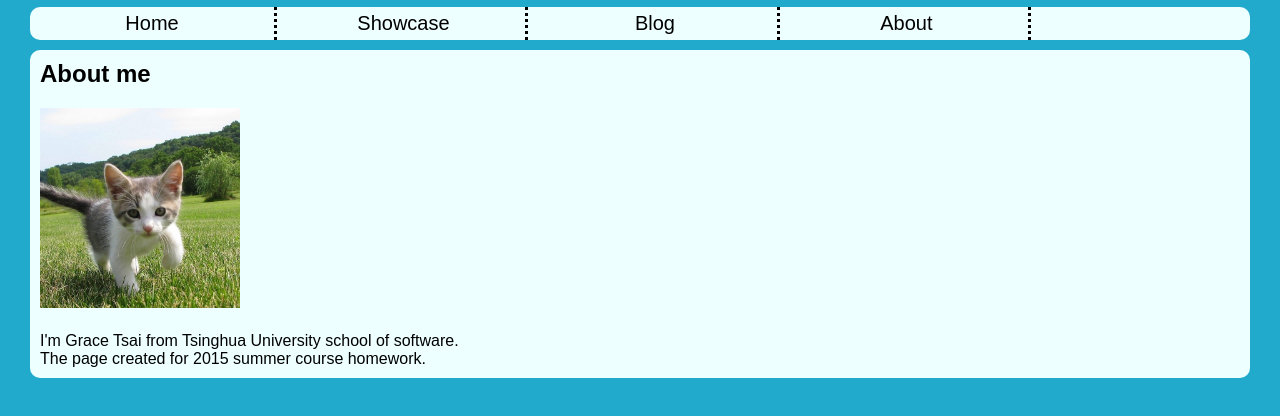
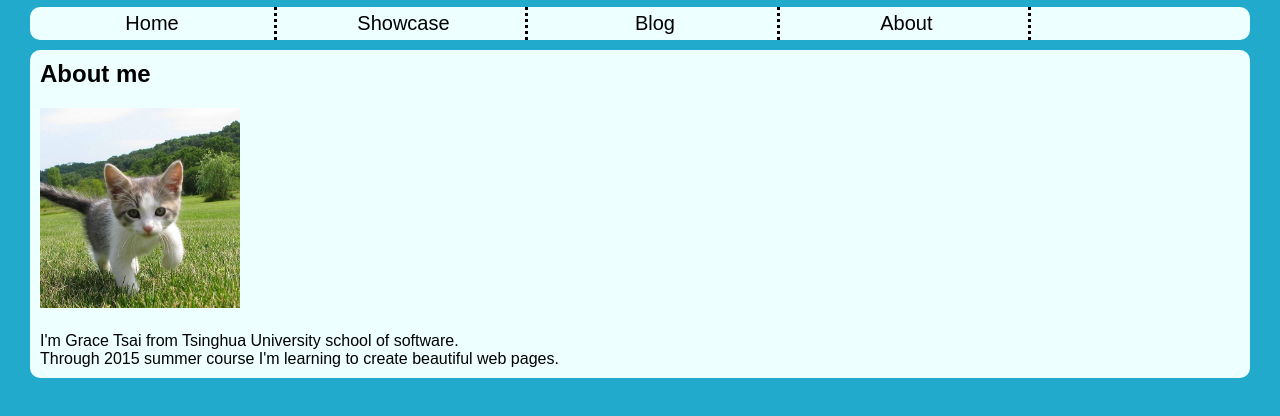
Before and after one commit to qwertyaqwerty/SwESummer343HWPage, a plain HTML site: page archieve/about.html in a window 1280 px wide. Shown: the part 92-508 px from the top of the page. Drawn offline with Linux system fonts and the light colour scheme.

Commit message:
modified about

```diff
--- a/archieve/about.html
+++ b/archieve/about.html
@@ -25,7 +25,7 @@
 			<div class='floatimg'><img src='../assets/img/avatar.jpg' style='width:200px'/></div>
 			<p>
 				I'm Grace Tsai from Tsinghua University school of software. <br>
-				The page created for 2015 summer course homework.
+				Through 2015 summer course I'm learning to create beautiful web pages.
 			</p>
 		</div>
 	</div>
```
